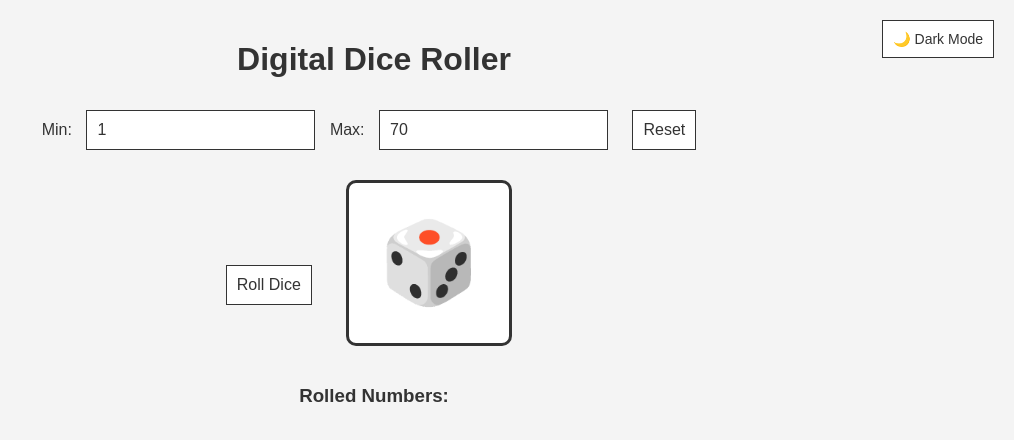
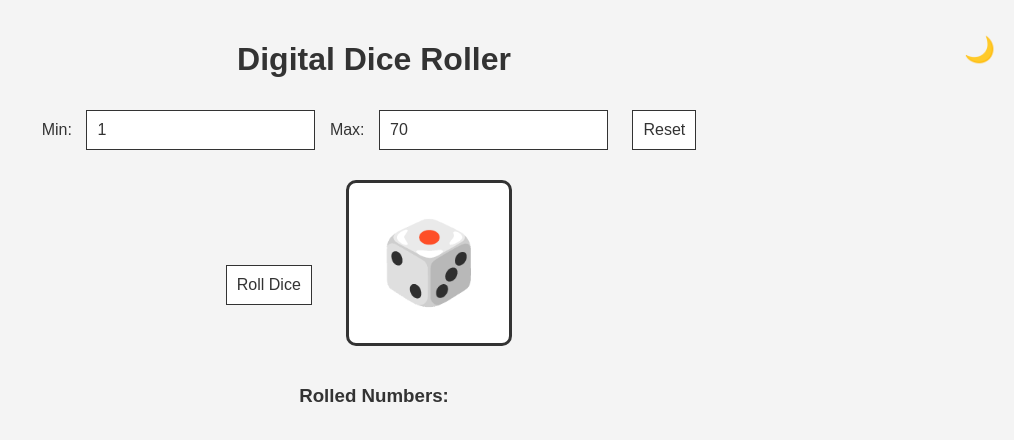
Before and after one commit to FundsCatcher/fundscatcher.github.io, a plain HTML site: page dice_roller.html in a window 1280 px wide. Shown: the whole page, without its empty margins (266-1280 px from the left). Drawn offline with Linux system fonts and the light colour scheme.

Commit message:
Add files via upload
Fixes & Improvements
✅ Smaller Dark Mode Toggle - Now just a small moon (🌙) icon.
✅ Positioned Correctly - Moved to top-right (15px away).
✅ Doesn’t Overlap the Title - Clean and professional design.

```diff
--- a/dice_roller.html
+++ b/dice_roller.html
@@ -27,6 +27,7 @@
             margin: 0;
             padding: 20px;
             transition: background 0.3s, color 0.3s;
+            position: relative;
         }
         h1 {
             cursor: pointer;
@@ -64,19 +65,24 @@
         .rolling {
             transform: rotate(360deg);
         }
+
+        /* 🔥 Smaller Dark Mode Toggle */
         .dark-mode-toggle {
-            position: absolute;
-            top: 10px;
-            right: 10px;
-            padding: 10px;
+            position: fixed;
+            top: 15px;
+            right: 15px;
+            width: 35px;
+            height: 35px;
+            background: none;
+            border: none;
+            font-size: 25px;
             cursor: pointer;
-            font-size: 14px;
         }
     </style>
 </head>
 <body>
 
-    <button class="dark-mode-toggle" onclick="toggleDarkMode()">🌙 Dark Mode</button>
+    <button class="dark-mode-toggle" onclick="toggleDarkMode()">🌙</button>
 
     <h1 id="title" contenteditable="true">Digital Dice Roller</h1>
     <label for="rangeMin">Min:</label>
```
